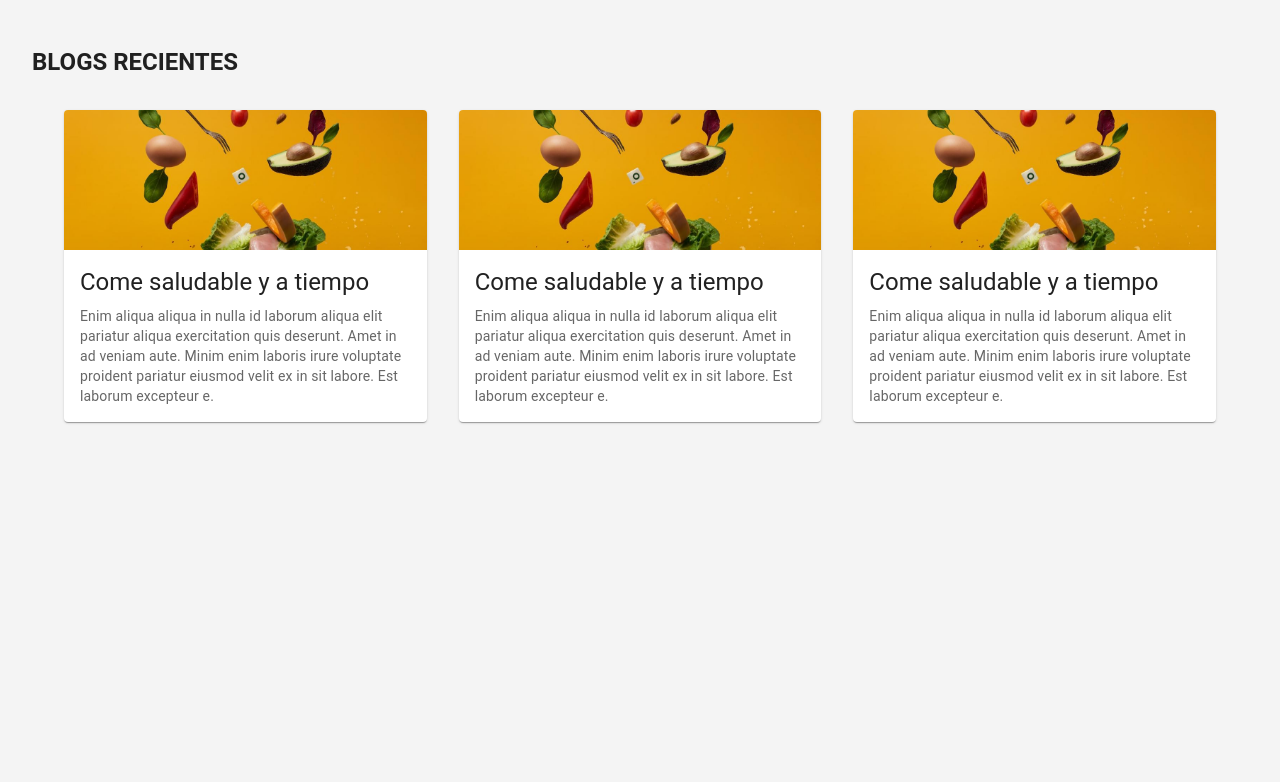
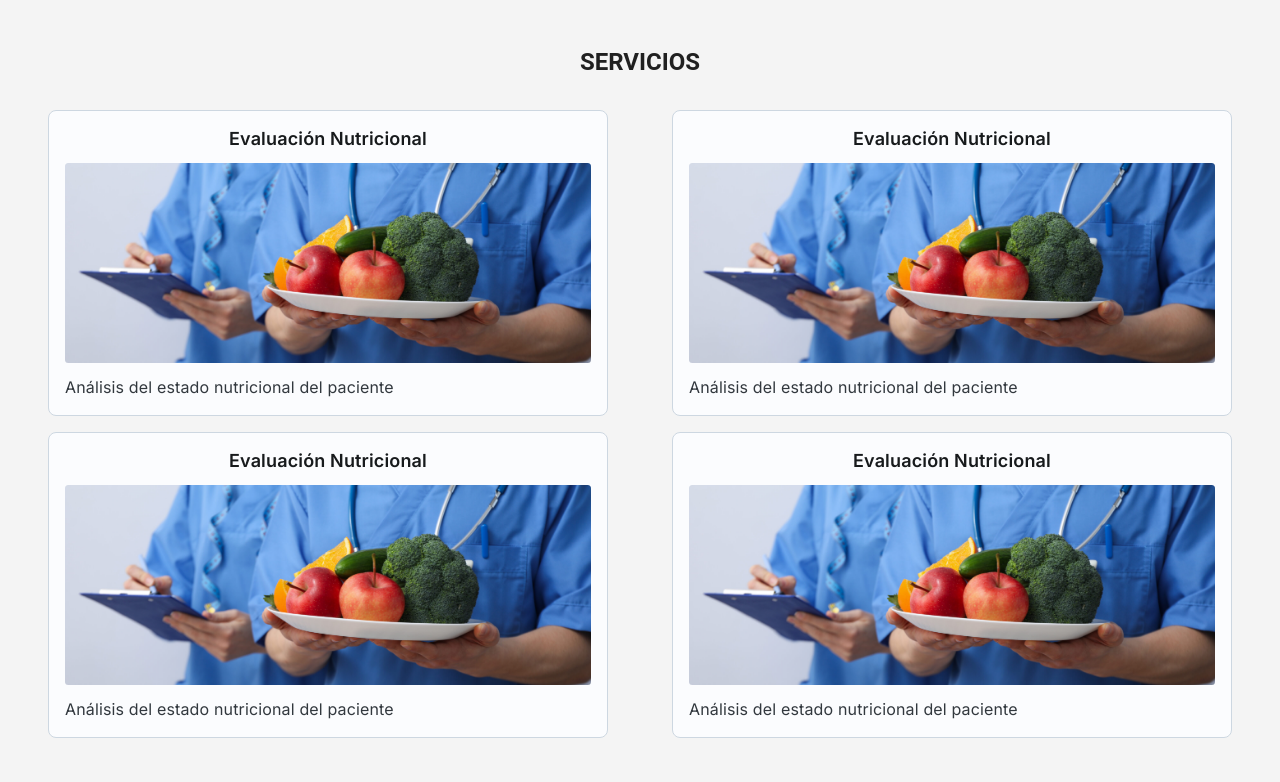
Before and after one commit to hosseingitwork/refresh, a Next.js app: page / in a window 1280 px wide. Shown: the part 1598-2380 px from the top of the page. Before the commit the page ends 2084 px from the top, so only its background shows below. Built offline with nearby package versions, Linux system fonts and the light colour scheme.

Commit message:
servicios section added

```diff
--- a/src/app/page.js
+++ b/src/app/page.js
@@ -8,7 +8,7 @@ import MedicalInformationIcon from '@mui/icons-material/MedicalInformation';
 import FitnessCenterIcon from '@mui/icons-material/FitnessCenter';
 import backgroundCalltocation from '../../public/img/calltoaction.jpg'
 import ActionAreaCard from '@/components/BlogCard/Cards';
-import { useMediaQuery, useTheme } from '@mui/material';
+import BasicCard from '@/components/ServiceCard/ServiceCard';
 
 
 import { Box, Typography } from '@mui/material';
@@ -19,7 +19,7 @@ export default function Home() {
 
   return (
 
-    <body style={{backgroundColor: '#f4f4f4'}}>
+    <body style={{ backgroundColor: '#f4f4f4' }}>
 
       {/* SECTIN - toolbar */}
       <DrawerAppBar />
@@ -143,7 +143,43 @@ export default function Home() {
       </Box>
 
 
-      <Box sx={{ padding: '2rem'}}>
+
+      {/* SECTION - servicios */}
+      <Box sx={{ padding: '2rem', textAlign: 'center' }}>
+
+
+        <Typography
+          variant="h5"
+          sx={{ fontWeight: 'bold', mb: 2, textTransform: 'uppercase', marginBottom:'2rem'}}  // zIndex to keep text on top
+        >
+          servicios
+        </Typography>
+
+        <Box sx={{ display: 'flex', flexDirection: ['column', 'row', 'row'], alignItems: 'center', gap:'4rem', margin:'1rem'}} >
+          <Box sx={{ width: ['100%', '100%', '50%'] }}>
+            <BasicCard />
+          </Box>
+          <Box sx={{ width: ['100%', '100%', '50%'] }}>
+            <BasicCard />
+          </Box>
+        </Box>
+
+
+        <Box sx={{ display: 'flex', flexDirection: ['column', 'row', 'row'], alignItems: 'center', gap:'4rem', margin:'1rem' }} >
+          <Box sx={{ width: ['100%', '100%', '50%'] }}>
+            <BasicCard />
+          </Box>
+          <Box sx={{ width: ['100%', '100%', '50%'] }}>
+            <BasicCard />
+          </Box>
+        </Box>
+
+
+      </Box>
+
+
+      {/* SECTION - recent blogs */}
+      <Box sx={{ padding: '2rem' }}>
 
         <Typography
           variant="h5"
@@ -174,9 +210,8 @@ export default function Home() {
             <ActionAreaCard image={`${backgroundCalltocation.src}`} title='Come saludable y a tiempo' description='Enim aliqua aliqua in nulla id laborum aliqua elit pariatur aliqua exercitation quis deserunt. Amet in ad veniam aute. Minim enim laboris irure voluptate proident pariatur eiusmod velit ex in sit labore. Est laborum excepteur e.' />
           </Box>
         </Box>
+      </Box>
 
-
-      </Box>
 
 
     </body>
--- /dev/null
+++ b/src/components/ServiceCard/ServiceCard.jsx
@@ -0,0 +1,32 @@
+import * as React from 'react';
+import AspectRatio from '@mui/joy/AspectRatio';
+import Button from '@mui/joy/Button';
+import Card from '@mui/joy/Card';
+import CardContent from '@mui/joy/CardContent';
+import IconButton from '@mui/joy/IconButton';
+import Typography from '@mui/joy/Typography';
+import BookmarkAdd from '@mui/icons-material/BookmarkAddOutlined';
+import EvaluacionImage from '../../../public/img/evaluacion_nutricional.jpg'
+
+export default function BasicCard() {
+  return (
+    <Card sx={{ width: '100%' }}>
+      <div>
+        <Typography level="title-lg">Evaluación Nutricional</Typography>
+      </div>
+      <AspectRatio minHeight="120px" maxHeight="200px">
+        <img
+          src={EvaluacionImage}
+          srcSet={EvaluacionImage.src}
+          loading="lazy"
+          alt=""
+        />
+      </AspectRatio>
+      <CardContent orientation="horizontal">
+        <div>
+        Análisis del estado nutricional del paciente
+        </div>
+      </CardContent>
+    </Card>
+  );
+}
```
Also changed, not shown: public/img/evaluacion_nutricional.avif (added), public/img/evaluacion_nutricional.jpg (added). Lines whose indentation alone changed are shown as unchanged.
